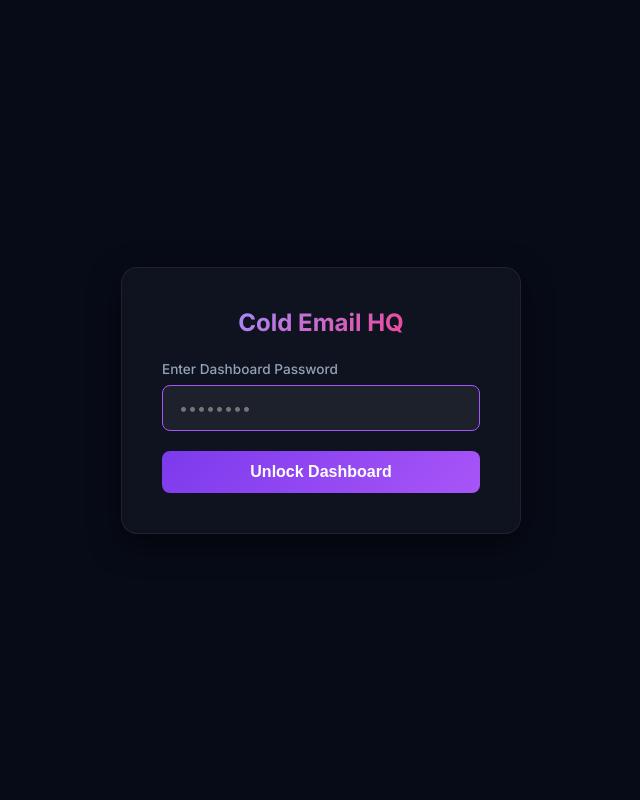
After one commit to nikh27/cold_email_automate, a Flask app: page /login in a window 1280 px wide. The commit adds this page. Shown: the whole page, without its empty margins (319-959 px from the left). Run offline with Flask 3, Linux system fonts and the light colour scheme.

Commit message:
feat: Add dashboard password protection and login page

```diff
--- a/app.py
+++ b/app.py
@@ -24,7 +24,7 @@ import collections
 from datetime import datetime
 
 import pytz
-from flask import Flask, render_template, jsonify, request, redirect, url_for
+from flask import Flask, render_template, jsonify, request, redirect, url_for, session
 from apscheduler.schedulers.background import BackgroundScheduler
 from apscheduler.triggers.cron import CronTrigger
 
@@ -104,7 +104,51 @@ def _verify_api_key() -> bool:
     return provided == config.API_KEY
 
 
+@app.before_request
+def check_auth():
+    if not config.APP_PASSWORD:
+        return
+
+    # Allow health checks and static files
+    if request.path.startswith("/health") or request.path.startswith("/static"):
+        return
+
+    # Allow login route itself
+    if request.path == "/login":
+        return
+
+    # If not authenticated, block request
+    if not session.get("authenticated"):
+        if request.path.startswith("/api/"):
+            # if API request doesn't have session, check API_KEY
+            if not _verify_api_key():
+                return jsonify({"error": "Unauthorized. Please login."}), 401
+        else:
+            return redirect(url_for("login"))
+
+
 # ── Routes ────────────────────────────────────────────────────────────────────
+
+@app.route("/login", methods=["GET", "POST"])
+def login():
+    if not config.APP_PASSWORD:
+        return redirect(url_for("dashboard"))
+
+    if request.method == "POST":
+        password = request.form.get("password", "")
+        if password == config.APP_PASSWORD:
+            session["authenticated"] = True
+            return redirect(url_for("dashboard"))
+        return render_template("login.html", error="Incorrect password")
+
+    return render_template("login.html")
+
+
+@app.route("/logout")
+def logout():
+    session.clear()
+    return redirect(url_for("login"))
+
 
 @app.route("/")
 def dashboard():
--- a/config.py
+++ b/config.py
@@ -50,5 +50,6 @@ RESUME_FILE   = os.environ.get("RESUME_FILE", "resume.pdf")
 RESUME_DRIVE_ID = "1YYsVNprr4NMfnXRl68Iq3tQ8DyO2VvON"
 
 # ── Security ────────────────────────────────────────────────────────────────
-SECRET_KEY = os.environ.get("SECRET_KEY", "cold-email-soumya-2026")
-API_KEY    = os.environ.get("API_KEY", "")
+SECRET_KEY   = os.environ.get("SECRET_KEY", "cold-email-soumya-2026")
+API_KEY      = os.environ.get("API_KEY", "")
+APP_PASSWORD = os.environ.get("APP_PASSWORD", "soumya2026")
--- a/templates/dashboard.html
+++ b/templates/dashboard.html
@@ -1049,6 +1049,7 @@ td.company { max-width: 150px; overflow: hidden; text-overflow: ellipsis; white-
     <div class="topbar-right">
       <span class="time-badge" id="clock">--:-- --</span>
       <button class="btn btn-ghost btn-sm" onclick="refreshAll()">🔄 Refresh</button>
+      <a href="/logout" class="btn btn-ghost btn-sm" style="text-decoration:none;">🚪 Logout</a>
     </div>
   </div>
 
--- /dev/null
+++ b/templates/login.html
@@ -0,0 +1,99 @@
+<!DOCTYPE html>
+<html lang="en">
+<head>
+  <meta charset="UTF-8">
+  <meta name="viewport" content="width=device-width, initial-scale=1.0">
+  <title>Login - Cold Email HQ</title>
+  <link rel="preconnect" href="https://fonts.googleapis.com">
+  <link rel="preconnect" href="https://fonts.gstatic.com" crossorigin>
+  <link href="https://fonts.googleapis.com/css2?family=Inter:wght@400;500;600;700&display=swap" rel="stylesheet">
+  <style>
+    * { box-sizing: border-box; margin: 0; padding: 0; }
+    body {
+      font-family: 'Inter', system-ui, sans-serif;
+      background: #070b17;
+      color: #e2e8f0;
+      min-height: 100vh;
+      display: flex;
+      align-items: center;
+      justify-content: center;
+    }
+    .login-card {
+      background: rgba(255,255,255,0.035);
+      border: 1px solid rgba(255,255,255,0.07);
+      backdrop-filter: blur(12px);
+      padding: 40px;
+      border-radius: 16px;
+      width: 100%;
+      max-width: 400px;
+      text-align: center;
+      box-shadow: 0 10px 30px rgba(0,0,0,0.5);
+    }
+    .brand {
+      font-size: 1.5rem;
+      font-weight: 800;
+      background: linear-gradient(135deg, #a78bfa, #ec4899);
+      -webkit-background-clip: text;
+      -webkit-text-fill-color: transparent;
+      background-clip: text;
+      margin-bottom: 24px;
+      display: inline-block;
+    }
+    .input-group { margin-bottom: 20px; text-align: left; }
+    .input-group label { display: block; margin-bottom: 8px; font-size: 0.85rem; color: #94a3b8; font-weight: 500; }
+    .input-group input {
+      width: 100%;
+      background: rgba(255,255,255,0.06);
+      border: 1px solid rgba(255,255,255,0.12);
+      border-radius: 8px;
+      color: #fff;
+      font-family: inherit;
+      font-size: 1rem;
+      padding: 12px 16px;
+      outline: none;
+      transition: border-color 0.2s;
+    }
+    .input-group input:focus { border-color: #a855f7; }
+    .btn {
+      width: 100%;
+      background: linear-gradient(135deg, #7c3aed, #a855f7);
+      color: #fff;
+      border: none;
+      padding: 12px 16px;
+      font-size: 1rem;
+      font-weight: 600;
+      border-radius: 8px;
+      cursor: pointer;
+      transition: transform 0.2s, box-shadow 0.2s;
+    }
+    .btn:hover {
+      transform: translateY(-2px);
+      box-shadow: 0 6px 20px rgba(124,58,237,0.4);
+    }
+    .error {
+      color: #ef4444;
+      background: rgba(239,68,68,0.1);
+      padding: 10px;
+      border-radius: 8px;
+      margin-bottom: 20px;
+      font-size: 0.85rem;
+      border: 1px solid rgba(239,68,68,0.2);
+    }
+  </style>
+</head>
+<body>
+  <div class="login-card">
+    <div class="brand">Cold Email HQ</div>
+    <form method="POST" action="/login">
+      {% if error %}
+      <div class="error">{{ error }}</div>
+      {% endif %}
+      <div class="input-group">
+        <label for="password">Enter Dashboard Password</label>
+        <input type="password" id="password" name="password" required autofocus placeholder="••••••••">
+      </div>
+      <button type="submit" class="btn">Unlock Dashboard</button>
+    </form>
+  </div>
+</body>
+</html>
```
